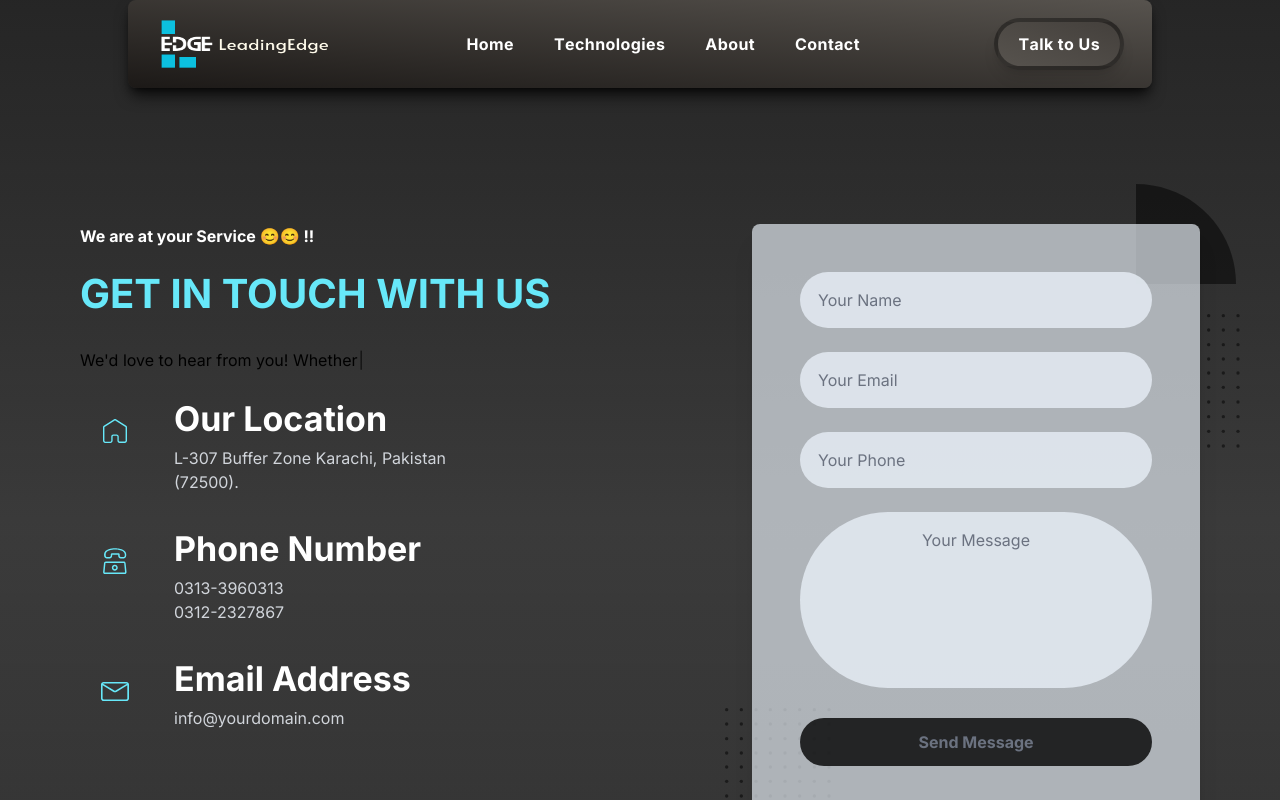
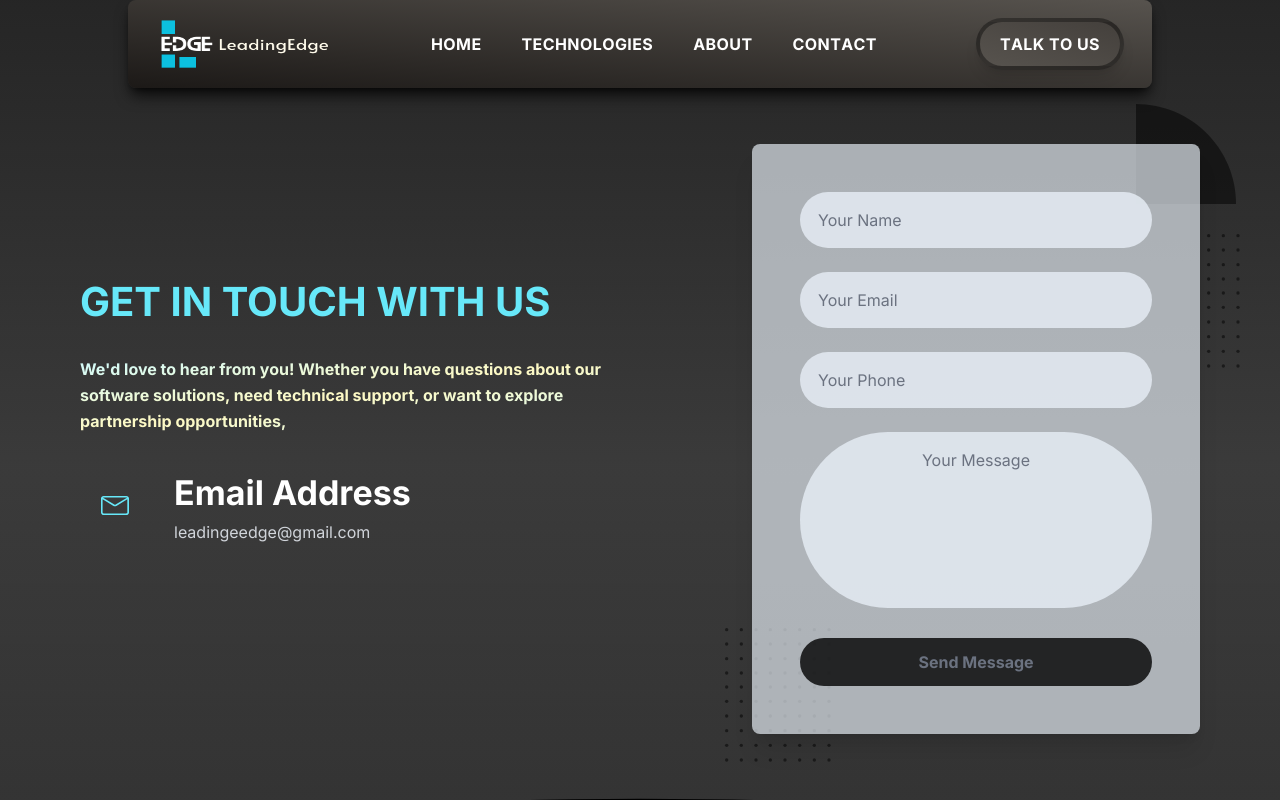
Before and after one commit to ShayanAhmed-0/LeadingEdge, a Next.js app: page /contactus in a window 1280 px wide. Shown: the top 800 px of the page. Built offline with nearby package versions, Linux system fonts and the light colour scheme.

Commit message:
upadtes_home

```diff
--- a/src/components/ContactusComp.js
+++ b/src/components/ContactusComp.js
@@ -1,6 +1,7 @@
 "use client";
 import React, { useState } from "react";
-import TypewriterComponent from "typewriter-effect";
+import Typewriter from 'typewriter-effect';
+
 
 const ContactusComp = () => {
   const [name,setName]=useState('')
@@ -23,18 +24,30 @@ const submitButton=async(e)=>{
 }
 
   return (
-    <section className="py-20 lg:py-[120px] overflow-hidden relative z-10 px-20">
-        <div className="container">
+    <section className="py-20 lg:py-[40px] overflow-hidden relative z-10 px-20">
+        <div className="container ">
           <div className="flex flex-wrap -mx-4 lg:justify-between">
             <div className="w-full px-4 lg:w-1/2 xl:w-6/12">
-              <div className="mb-12 max-w-[570px] lg:mb-0">
-                <span className="block mb-4 text-white font-bold">
+              <div className="mb-12 lg:mt-32 max-w-[570px] lg:mb-0">
+                {/* <span className="block mb-4 text-white font-bold">
                We are at your Service  😊😊 !!
-                </span>
+                </span> */}
                 <h2 className="mb-6 text-[32px] font-bold uppercase text-cyan-300 sm:text-[40px] lg:text-[36px] xl:text-[40px]">
                   GET IN TOUCH WITH US
                 </h2>
-                <TypewriterComponent
+                <h1  className="font-bold leading-relaxed bg-gradient-to-br from-cyan-100 via-yellow-100 to-cyan-100 bg-clip-text text-transparent mb-9">
+                <Typewriter
+                  onInit={(typewriter) => {
+                    typewriter
+                    .changeDelay(20)
+                      .typeString(
+                        "We'd love to hear from you! Whether you have questions about our software solutions, need technical support, or want to explore partnership opportunities, our team is here to assist you. Feel free to reach out through the channels below, and we'll get back to you as soon as possible."
+                      )
+                      .start();
+                  }}
+                />
+                </h1>
+                {/* <TypewriterComponent
                   className="leading-relaxed text-gray-400 mb-9"
                   onInit={(typewriter) => {
                     typewriter
@@ -43,27 +56,28 @@ const submitButton=async(e)=>{
                       )
                       .start();
                   }}
-                />
+                /> */}
+
                 <div className="mt-6 mb-8 flex w-full max-w-[370px]">
                   <div className="mr-6 flex h-[60px] w-full max-w-[60px] items-center justify-center overflow-hidden rounded bg-primary bg-opacity-5 text-primary sm:h-[70px] sm:max-w-[70px]">
-                    <svg
-                      width={24}
-                      height={24}
-                      viewBox="0 0 24 24"
+                  <svg
+                      width={28}
+                      height={19}
+                      viewBox="0 0 28 19"
                       className="fill-cyan-300">
-                      <path d="M21.8182 24H16.5584C15.3896 24 14.4156 23.0256 14.4156 21.8563V17.5688C14.4156 17.1401 14.0649 16.7893 13.6364 16.7893H10.4026C9.97403 16.7893 9.62338 17.1401 9.62338 17.5688V21.8173C9.62338 22.9866 8.64935 23.961 7.48052 23.961H2.14286C0.974026 23.961 0 22.9866 0 21.8173V8.21437C0 7.62972 0.311688 7.08404 0.818182 6.77223L11.1039 0.263094C11.6494 -0.0876979 12.3896 -0.0876979 12.9351 0.263094L23.2208 6.77223C23.7273 7.08404 24 7.62972 24 8.21437V21.7783C24 23.0256 23.026 24 21.8182 24ZM10.3636 15.4251H13.5974C14.7662 15.4251 15.7403 16.3995 15.7403 17.5688V21.8173C15.7403 22.246 16.0909 22.5968 16.5195 22.5968H21.8182C22.2468 22.5968 22.5974 22.246 22.5974 21.8173V8.25335C22.5974 8.13642 22.5195 8.01949 22.4416 7.94153L12.1948 1.4324C12.0779 1.35445 11.9221 1.35445 11.8442 1.4324L1.55844 7.94153C1.44156 8.01949 1.4026 8.13642 1.4026 8.25335V21.8563C1.4026 22.285 1.75325 22.6358 2.18182 22.6358H7.48052C7.90909 22.6358 8.25974 22.285 8.25974 21.8563V17.5688C8.22078 16.3995 9.19481 15.4251 10.3636 15.4251Z" />
+                      <path d="M25.3636 0H2.63636C1.18182 0 0 1.16785 0 2.6052V16.3948C0 17.8322 1.18182 19 2.63636 19H25.3636C26.8182 19 28 17.8322 28 16.3948V2.6052C28 1.16785 26.8182 0 25.3636 0ZM25.3636 1.5721C25.5909 1.5721 25.7727 1.61702 25.9545 1.75177L14.6364 8.53428C14.2273 8.75886 13.7727 8.75886 13.3636 8.53428L2.04545 1.75177C2.22727 1.66194 2.40909 1.5721 2.63636 1.5721H25.3636ZM25.3636 17.383H2.63636C2.09091 17.383 1.59091 16.9338 1.59091 16.3499V3.32388L12.5 9.8818C12.9545 10.1513 13.4545 10.2861 13.9545 10.2861C14.4545 10.2861 14.9545 10.1513 15.4091 9.8818L26.3182 3.32388V16.3499C26.4091 16.9338 25.9091 17.383 25.3636 17.383Z" />
                     </svg>
                   </div>
-                  <div className="w-full">
+                  <div className="w-full ">
                     <h4 className="mb-1 text-xl font-bold text-white">
-                      Our Location
+                     Email Address
                     </h4>
                     <p className="text-gray-300 text-body-color">
-                      L-307 Buffer Zone Karachi, Pakistan (72500).{" "}
+                     leadingeedge@gmail.com
                     </p>
                   </div>
                 </div>
-                <div className="mb-8 flex w-full max-w-[370px]">
+                {/* <div className="mb-8 flex w-full max-w-[370px]">
                   <div className="mr-6 flex h-[60px] w-full max-w-[60px] items-center justify-center overflow-hidden rounded bg-primary bg-opacity-5 text-primary sm:h-[70px] sm:max-w-[70px]">
                     <svg
                       width={24}
@@ -84,7 +98,7 @@ const submitButton=async(e)=>{
                   </div>
                 </div>
                 <div className="mb-8 flex w-full max-w-[370px]">
-                  <div className="mr-6 flex h-[60px] w-full max-w-[60px] items-center justify-center overflow-hidden rounded bg-primary bg-opacity-5 text-primary sm:h-[70px] sm:max-w-[70px]">
+                                    <div className="mr-6 flex h-[60px] w-full max-w-[60px] items-center justify-center overflow-hidden rounded bg-primary bg-opacity-5 text-primary sm:h-[70px] sm:max-w-[70px]">
                     <svg
                       width={28}
                       height={19}
@@ -101,7 +115,7 @@ const submitButton=async(e)=>{
                       info@yourdomain.com
                     </p>
                   </div>
-                </div>
+                </div> */}
               </div>
             </div>
             <div className="w-full px-4 lg:w-1/2 xl:w-5/12">
--- a/src/components/My_Animated_Btn.js
+++ b/src/components/My_Animated_Btn.js
@@ -33,7 +33,7 @@ const My_Animated_Btn = () => {
     <button
       id="button10"
       className="group relative px-5 py-2.5 flex justify-center  rounded-full shadow-lg bg-gradient-to-tr from-stone-600 to-stone-700 hover:from-black hover:to-yellow text-base text-white font-bold tracking-wide transition duration-500 transform hover:-translate-y-1 hover:shadow-2xl active:top-0.5 hover:text-yellow-50 border-4 border-opacity-40 border-black hover:border-white hover:border-4 hover:border-opacity-20 ">
-      Talk to Us
+      TALK TO US
     </button>
   );
 };
--- a/src/layout/footer/Footer.jsx
+++ b/src/layout/footer/Footer.jsx
@@ -238,7 +238,7 @@ export default function Footer() {
             </p>
             <div className="flex items-center mt-4 space-x-4 sm:mt-0">
               <a
-                href="/"
+                href="https://www.facebook.com/profile.php?id=61551880342722" target='_blank'
                 className="transition-colors duration-300 text-deep-purple-100 hover:text-teal-accent-400"
               >
                 <svg viewBox="0 0 24 24" fill="currentColor" className="h-5">
@@ -246,7 +246,7 @@ export default function Footer() {
                 </svg>
               </a>
               <a
-                href="/"
+                href="https://www.instagram.com/leadingedgeltd/" target='_blank'
                 className="transition-colors duration-300 text-deep-purple-100 hover:text-teal-accent-400"
               >
                 <svg viewBox="0 0 30 30" fill="currentColor" className="h-6">
@@ -255,7 +255,7 @@ export default function Footer() {
                 </svg>
               </a>
               <a
-                href="/"
+                href="https://www.facebook.com/profile.php?id=61551880342722" target="_blank"
                 className="transition-colors duration-300 text-deep-purple-100 hover:text-teal-accent-400"
               >
                 <svg viewBox="0 0 24 24" fill="currentColor" className="h-5">
--- a/src/layout/navbar/Navbar.jsx
+++ b/src/layout/navbar/Navbar.jsx
@@ -92,13 +92,13 @@ export default function Navbar(){
         <nav className="flex-wrap items-center justify-center hidden text-base tracking-wide md:flex">
         <Link href="/home" ><button id="bt1" className="group relative px-5 py-2.5 flex justify-center outline-none border-none rounded bg-transparent font-bold font-lg hover:text-black hover:text-xl hover:font-extrabold text-base text-white tracking-wide transition duration-500 transform hover:-translate-y-1 active:top-0.5">
 
-          Home</button></Link>
+          HOME</button></Link>
           <Link href="/technologies"><button id="bt2" className="group relative px-5 py-2.5 flex justify-center outline-none border-none rounded bg-transparent font-bold font-lg hover:text-black hover:text-xl hover:font-extrabold text-base text-white tracking-wide transition duration-500 transform hover:-translate-y-1 active:top-0.5">
-          Technologies</button></Link>
+          TECHNOLOGIES</button></Link>
           <Link href="/about" ><button id="bt3" className="group relative px-5 py-2.5 flex justify-center outline-none border-none rounded bg-transparent font-bold font-lg hover:text-black hover:text-xl hover:font-extrabold text-base text-white tracking-wide transition duration-500 transform hover:-translate-y-1 active:top-0.5">
-          About</button></Link>
+          ABOUT</button></Link>
           <Link href="/contactus"><button id="bt4" className="group relative px-5 py-2.5 flex justify-center outline-none border-none rounded bg-transparent font-bold font-lg hover:text-black hover:text-xl hover:font-extrabold text-base text-white tracking-wide transition duration-500 transform hover:-translate-y-1 active:top-0.5">
-          Contact
+          CONTACT
           </button></Link>
         </nav>
         {/* ::Avatar */}
```
Also changed, not shown: src/components/anim7/anim7.css (+8 -0 lines).
